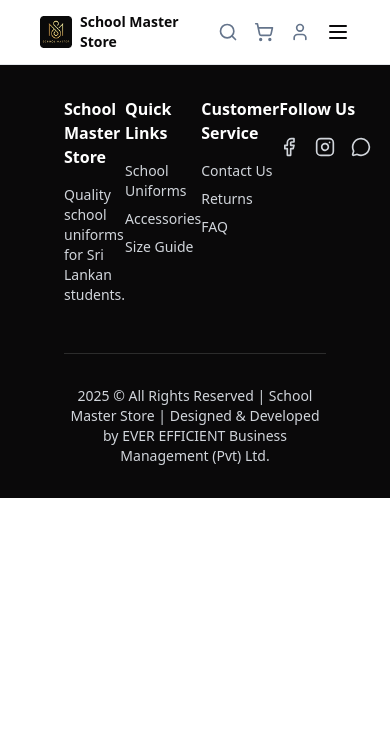
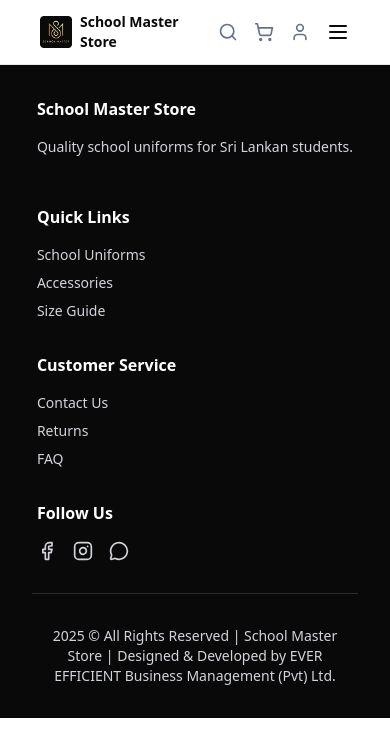
Before and after one commit to Ever-Efficient/School-Master, a React (Vite) app: page / in a window 390 px wide. Shown: the top 756 px of the page. Built offline with nearby package versions, Linux system fonts and the light colour scheme.

Commit message:
responsive footer

```diff
--- a/src/components/Footer.tsx
+++ b/src/components/Footer.tsx
@@ -1,20 +1,22 @@
 import { Facebook, Instagram, MessageCircle } from "lucide-react";
-
 
 export default function Footer() {
   return (
-    <div>
     <footer className="bg-[#0a090a] text-white py-8 px-4">
-        <div className="max-w-7xl mx-auto px-12">
-          <div className="flex justify-between ">
-            <div>
+      <div className="max-w-7xl mx-auto px-4 md:px-12">
+        {/* Responsive Columns */}
+        <div className=" flex justify-center ">
+        <div className="flex flex-col md:flex-row flex-wrap justify-between gap-8">
+          {/* Brand Section */}
+          <div className="flex-1 min-w-[200px]">
             <h3 className="font-bold mb-4">School Master Store</h3>
             <p className="text-sm text-[#D1D5DB] mb-4">
               Quality school uniforms for Sri Lankan students.
             </p>
           </div>
 
-            <div>
+          {/* Quick Links */}
+          <div className="flex-1 min-w-[200px]">
             <h4 className="font-semibold mb-4">Quick Links</h4>
             <ul className="space-y-2 text-sm">
               <li>
@@ -35,7 +37,8 @@
             </ul>
           </div>
 
-            <div>
+          {/* Customer Service */}
+          <div className="flex-1 min-w-[200px]">
             <h4 className="font-semibold mb-4">Customer Service</h4>
             <ul className="space-y-2 text-sm">
               <li>
@@ -56,7 +59,8 @@
             </ul>
           </div>
 
-            <div>
+          {/* Social Media */}
+          <div className="flex-1 min-w-[200px]">
             <h4 className="font-semibold mb-4">Follow Us</h4>
             <div className="flex space-x-4">
               <Facebook className="w-5 h-5 text-[#D1D5DB] hover:text-[#d4af37] cursor-pointer" />
@@ -65,15 +69,24 @@
             </div>
           </div>
           </div>
+        </div>
 
-          <div className="border-t border-[#2c2c2c] mt-8 pt-8 text-center">
+        {/* Full Width Border Line & Bottom Text */}
+        <div className="w-full border-t border-[#2c2c2c] mt-8">
+          <div className="max-w-7xl mx-auto pt-8 text-center px-4">
             <p className="text-sm text-[#D1D5DB]">
-              2025 © All Rights Reserved | School Master Store | Designed &
-              Developed by <a href="https://everefficient.lk/" className=" hover:underline">EVER EFFICIENT Business Management (Pvt) Ltd.</a>
+              2025 © All Rights Reserved | School Master Store | Designed & Developed by{" "}
+              <a
+                href="https://everefficient.lk/"
+
+                className="hover:underline "
+              >
+                EVER EFFICIENT Business Management (Pvt) Ltd.
+              </a>
             </p>
           </div>
         </div>
+      </div>
     </footer>
-    </div>
   );
 }
```
Lines whose indentation alone changed are shown as unchanged.
